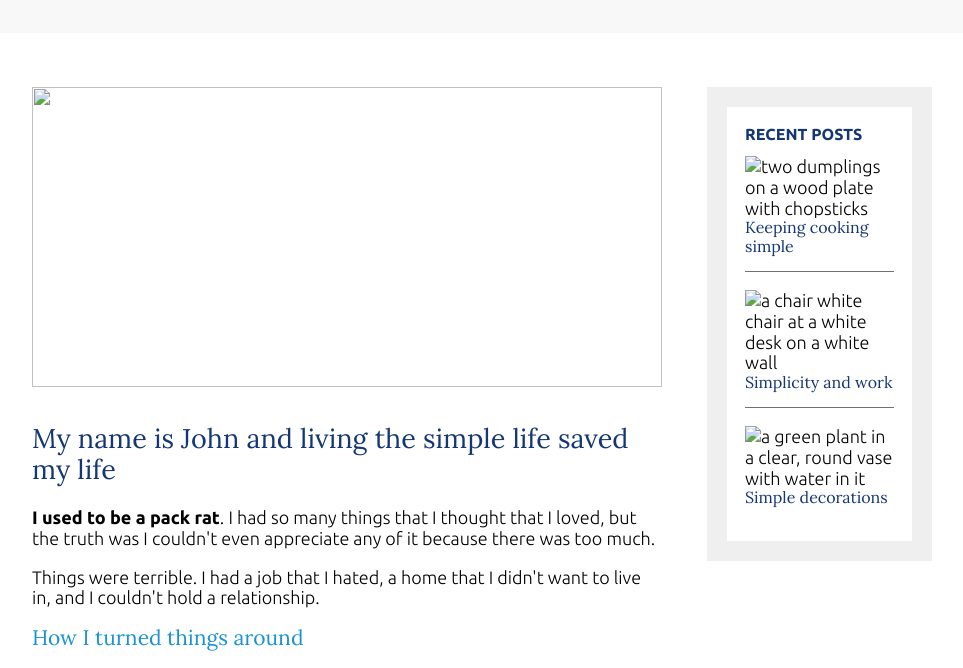
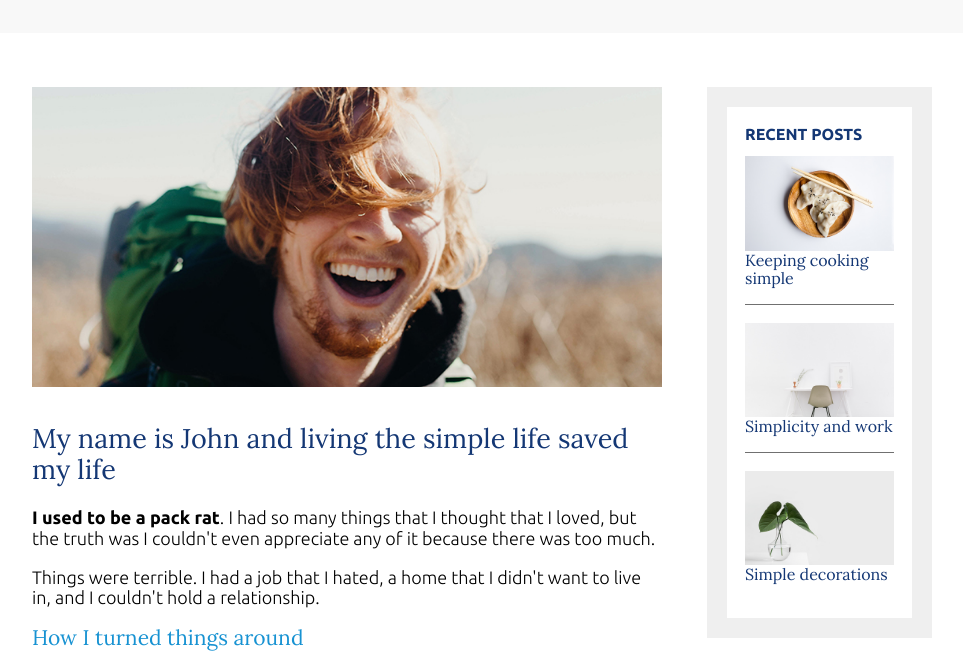
Before and after one commit to johnsavvidis/Personal-blog, a plain HTML site: page about-me.html in a window 1280 px wide. Shown: the part 96-764 px from the top of the page, without its empty margins (158-1121 px from the left). Drawn offline with nearby package versions, Linux system fonts and the light colour scheme; files that its build step writes are made by us from their sources.

Commit message:
Update about-me.html

```diff
--- a/about-me.html
+++ b/about-me.html
@@ -1,7 +1,7 @@
 <html>
     <head><link rel="stylesheet" href="https://cdnjs.cloudflare.com/ajax/libs/normalize/8.0.1/normalize.css">
         <link href="https://fonts.googleapis.com/css?family=Lora|Ubuntu:300,400,700&display=swap" rel="stylesheet">
-        <link rel="stylesheet" href="css/styles.css">
+        <link rel="stylesheet" href="styles.css">
     </head>
     <body>
         <header>
@@ -22,7 +22,7 @@
 
         <div class="container container-flex">
             <main role="main">
-                <img src="img/about-me.jpg" class="image-full">
+                <img src="about-me.jpg" class="image-full">
                 <h2>My name is John and living the simple life saved my life</h2>
 
                 <p><strong>I used to be a pack rat</strong>. I had so many things that I thought that I loved, but the truth was I couldn't even appreciate any of it because there was too much.</p>
@@ -43,15 +43,15 @@
                     <h2 class="widget-title">RECENT POSTS</h2>
                     <div class="widget-recent-post">
                         <h3 class="widget-recent-post-title">Keeping cooking simple</h3>
-                        <img src="img/food.jpg" alt="two dumplings on a wood plate with chopsticks" class="widget-image">
+                        <img src="food.jpg" alt="two dumplings on a wood plate with chopsticks" class="widget-image">
                     </div>
                     <div class="widget-recent-post">
                         <h3 class="widget-recent-post-title">Simplicity and work</h3>
-                        <img src="img/work.jpg" alt="a chair white chair at a white desk on a white wall" class="widget-image">
+                        <img src="work.jpg" alt="a chair white chair at a white desk on a white wall" class="widget-image">
                     </div>
                     <div class="widget-recent-post">
                         <h3 class="widget-recent-post-title">Simple decorations</h3>
-                        <img src="img/deco.jpg" alt="a green plant in a clear, round vase with water in it" class="widget-image">
+                        <img src="deco.jpg" alt="a green plant in a clear, round vase with water in it" class="widget-image">
                     </div>
                 </div>
 
```
